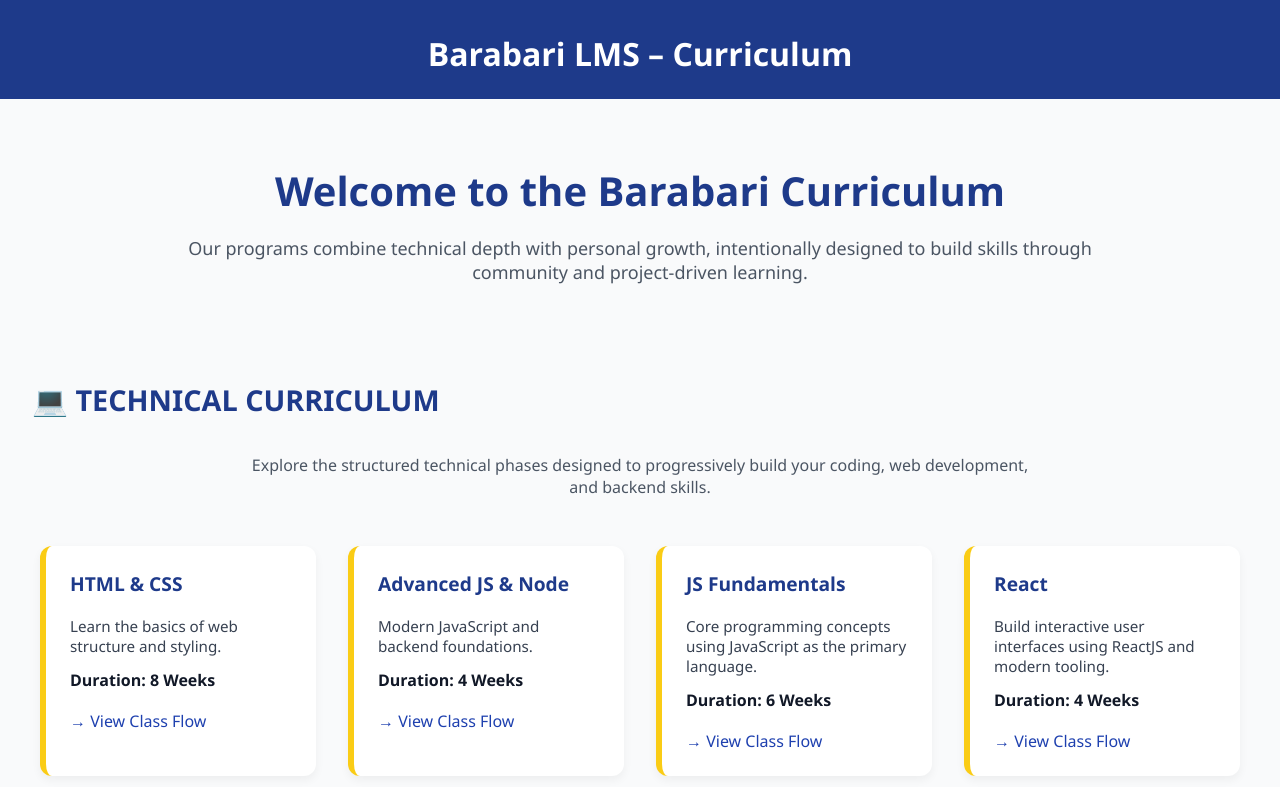
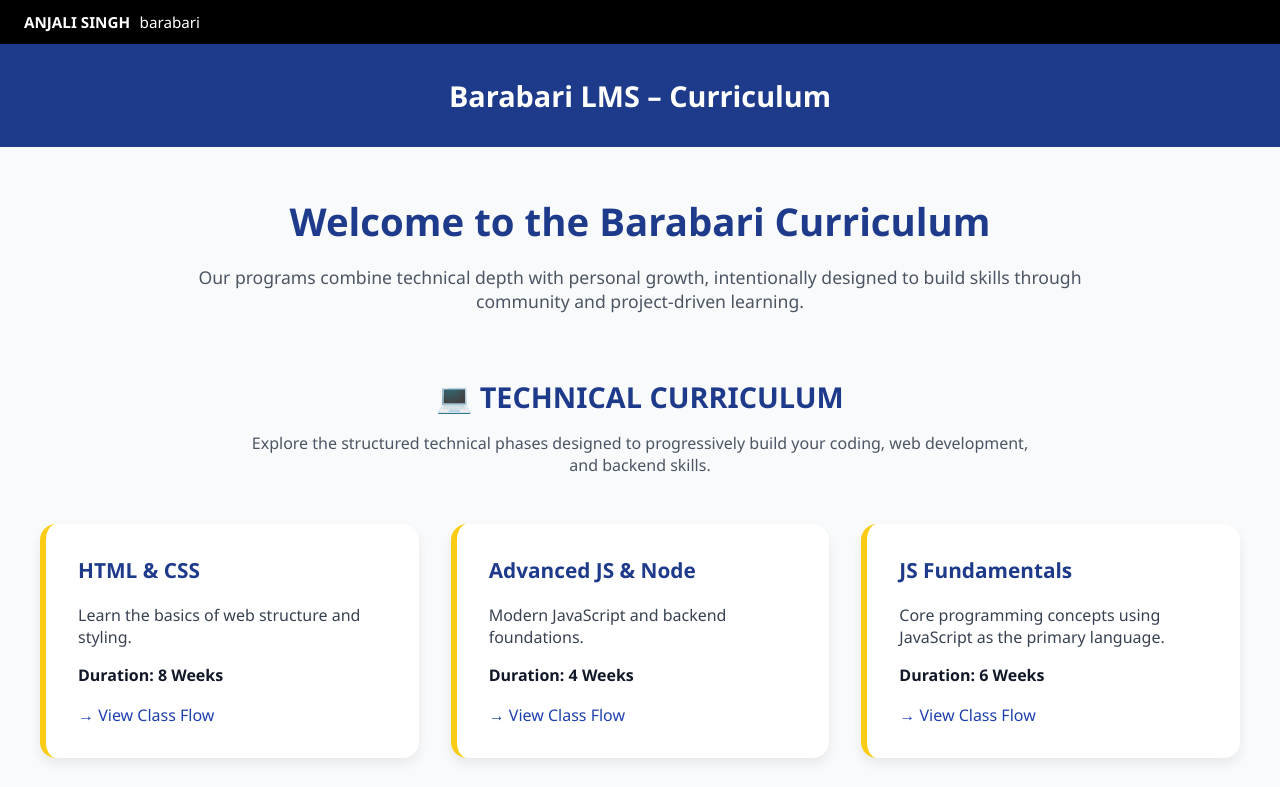
Before and after one commit to Anjali-here/barabari-lms, a plain HTML site: page index.html in a window 1280 px wide. Shown: the top 787 px of the page. Drawn offline with Linux system fonts and the light colour scheme.

Commit message:
Update index.html

```diff
--- a/index.html
+++ b/index.html
@@ -6,7 +6,6 @@
   <title>Barabari LMS – Curriculum</title>
   <link href="https://fonts.googleapis.com/css2?family=Inter:wght@400;600;700&display=swap" rel="stylesheet">
   <style>
-    /* existing CSS above... */
     body {
       margin: 0;
       font-family: "Segoe UI", sans-serif;
@@ -14,120 +13,138 @@
       color: #111827;
     }
 
+    /* Top Navbar */
+    .topbar {
+      background-color: #000;
+      color: white;
+      display: flex;
+      align-items: center;
+      padding: 0.75rem 1.5rem;
+      font-weight: 600;
+      font-size: 0.95rem;
+    }
+
+    .topbar span {
+      margin-left: 0.6rem;
+      font-weight: 400;
+    }
+
+    /* Header Section */
     header {
       background-color: #1e3a8a;
       color: white;
       text-align: center;
-      padding: 2rem 1rem 1.5rem;
+      padding: 2rem 1rem;
     }
 
     header h1 {
       margin: 0;
-      font-size: 2rem;
+      font-size: 1.8rem;
+      font-weight: 700;
     }
 
-    .main-tabs {
-      display: flex;
-      justify-content: center;
-      gap: 2rem;
-      margin-top: 1rem;
+    /* Intro Section */
+    .intro {
+      max-width: 960px;
+      margin: 3rem auto 2rem;
+      padding: 0 1rem;
+      text-align: center;
     }
 
-    .main-tabs a {
-      color: #e0e7ff;
-      text-decoration: none;
-      font-size: 1.1rem;
-      font-weight: 500;
-      padding: 0.4rem 1.2rem;
-      border-radius: 6px;
-      transition: background 0.3s;
+    .intro h2 {
+      font-size: 2.4rem;
+      margin-bottom: 1rem;
+      color: #1e3a8a;
     }
 
-    .main-tabs a:hover {
-      background-color: rgba(255, 255, 255, 0.1);
+    .intro p {
+      font-size: 1.1rem;
+      color: #4b5563;
     }
 
     .section-title {
-      display: flex;
-      align-items: center;
-      padding: 2rem 2rem 1.2rem;
-      font-size: 1.4rem;
-      font-weight: bold;
+      text-align: center;
+      margin-top: 4rem;
+      font-size: 1.8rem;
+      color: #1e3a8a;
+      font-weight: 700;
     }
 
-    .section-title img {
-      margin-right: 0.6rem;
+    .section-description {
+      max-width: 800px;
+      margin: 1rem auto 3rem;
+      text-align: center;
+      color: #4b5563;
+      font-size: 1rem;
     }
 
-    .units-container {
+    /* Card Grid */
+    .card-grid {
       display: grid;
-      grid-template-columns: repeat(auto-fit, minmax(260px, 1fr));
-      gap: 1.5rem;
-      padding: 0 2rem 3rem;
+      grid-template-columns: repeat(auto-fit, minmax(300px, 1fr));
+      gap: 2rem;
+      padding: 0 2rem 4rem;
       max-width: 1200px;
       margin: auto;
     }
 
-    .unit-box {
-      background-color: white;
+    .card {
+      background: #fff;
+      border-radius: 16px;
+      box-shadow: 0 6px 12px rgba(0, 0, 0, 0.07);
+      padding: 2rem;
       border-left: 6px solid #facc15;
-      border-radius: 12px;
-      padding: 1.5rem;
-      box-shadow: 0 2px 8px rgba(0, 0, 0, 0.05);
-      transition: transform 0.2s ease;
+      transition: transform 0.2s;
     }
 
-    .unit-box:hover {
-      transform: translateY(-4px);
+    .card:hover {
+      transform: translateY(-6px);
     }
 
-    .unit-box h3 {
+    .card h3 {
       margin-top: 0;
       color: #1e3a8a;
-      font-size: 1.1rem;
+      font-size: 1.3rem;
     }
 
-    .unit-box ul {
-      list-style: disc;
-      padding-left: 1.25rem;
-      margin-top: 0.5rem;
+    .card p {
+      font-size: 1rem;
+      color: #374151;
+      margin-bottom: 1rem;
     }
 
-    .unit-box ul li {
-      margin-bottom: 0.4rem;
+    .card .duration {
+      font-weight: 600;
+      margin-bottom: 0.6rem;
+      color: #111827;
     }
 
-    .unit-box ul li a {
+    .card a {
+      display: inline-block;
+      margin-top: 0.5rem;
+      font-weight: 500;
+      color: #1e40af;
       text-decoration: none;
-      color: #111827;
-      font-weight: 500;
     }
 
-    .unit-box ul li a:hover {
-      color: #facc15;
+    .card a:hover {
+      text-decoration: underline;
     }
-    /* Add below styles to support new card types */
-
-    .card-grid { display: grid; grid-template-columns: repeat(auto-fit, minmax(260px,1fr)); gap: 2rem; padding: 0 2rem 4rem; max-width:1200px; margin:auto; }
-    .card { background:#fff; border-radius:12px; box-shadow:0 4px 10px rgba(0,0,0,0.05); padding:1.5rem; border-left:6px solid #facc15; transition:transform .2s; }
-    .card:hover { transform:translateY(-4px); }
-    .card h3 { margin-top:0; color:#1e3a8a; font-size:1.2rem; }
-    .card p { font-size:0.95rem; color:#374151; margin-bottom:0.8rem; }
-    .card .duration { font-weight:600; margin-bottom:0.6rem; }
-    .card a { display:inline-block; margin-top:0.6rem; font-weight:500; color:#1e40af; text-decoration:none; }
-    .card a:hover { text-decoration:underline; }
-
-    /* Intro & sections */
-    .intro { max-width:960px; margin:4rem auto 2rem; padding:0 1rem; text-align:center; }
-    .intro h2 { font-size:2.5rem; margin-bottom:1rem; color:#1e3a8a; }
-    .intro p { font-size:1.125rem; color:#4b5563; }
-    .section-title { text-align:center; margin-top:4rem; font-size:1.8rem; color:#1e3a8a; font-weight:700; }
-    .section-description { max-width:800px; margin:1rem auto 3rem; text-align:center; color:#4b5563; font-size:1rem; }
   </style>
 </head>
 <body>
-  <header><h1>Barabari LMS – Curriculum</h1></header>
 
+  <!-- Top Navbar -->
+  <div class="topbar">
+    ANJALI SINGH <span>barabari</span>
+  </div>
+
+  <!-- Header -->
+  <header>
+    <h1>Barabari LMS – Curriculum</h1>
+  </header>
+
+  <!-- Welcome Section -->
   <section class="intro">
     <h2>Welcome to the Barabari Curriculum</h2>
     <p>Our programs combine technical depth with personal growth, intentionally designed to build skills through community and project-driven learning.</p>
@@ -135,77 +152,73 @@
 
   <!-- TECHNICAL CURRICULUM -->
   <div class="section-title">💻 TECHNICAL CURRICULUM</div>
-  <div class="section-description">Explore the structured technical phases designed to progressively build your coding, web development, and backend skills.</div>
+  <div class="section-description">
+    Explore the structured technical phases designed to progressively build your coding, web development, and backend skills.
+  </div>
 
   <section class="card-grid">
-    <!-- HTML & CSS -->
     <div class="card">
       <h3>HTML & CSS</h3>
       <p>Learn the basics of web structure and styling.</p>
       <div class="duration">Duration: 8 Weeks</div>
-      <a href="https://www.notion.so/View-Class-Flow-2137f141f7cb80e8804eddc8c7232916?pvs=21" target="_blank">→ View Class Flow</a>
+      <a href="#" target="_blank">→ View Class Flow</a>
     </div>
 
-    <!-- Advanced JS & Node -->
     <div class="card">
       <h3>Advanced JS & Node</h3>
-     <p>Modern JavaScript and backend foundations.</p>
-  <div class="duration">Duration: 4 Weeks</div>
-  <a href="advanced-js-node.html" target="_blank">→ View Class Flow</a>
-  </div>
+      <p>Modern JavaScript and backend foundations.</p>
+      <div class="duration">Duration: 4 Weeks</div>
+      <a href="#" target="_blank">→ View Class Flow</a>
+    </div>
 
-    <!-- JS Fundamentals -->
     <div class="card">
       <h3>JS Fundamentals</h3>
       <p>Core programming concepts using JavaScript as the primary language.</p>
       <div class="duration">Duration: 6 Weeks</div>
-      <a href="https://www.notion.so/View-Class-Flow-2137f141f7cb80eabb44f22542aba080?pvs=21" target="_blank">→ View Class Flow</a>
+      <a href="#" target="_blank">→ View Class Flow</a>
     </div>
 
-    <!-- React -->
     <div class="card">
       <h3>React</h3>
       <p>Build interactive user interfaces using ReactJS and modern tooling.</p>
       <div class="duration">Duration: 4 Weeks</div>
-      <a href="https://www.notion.so/View-Class-Flow-2137f141f7cb8017b368ca921ca0f553?pvs=21" target="_blank">→ View Class Flow</a>
+      <a href="#" target="_blank">→ View Class Flow</a>
     </div>
 
-    <!-- DSA -->
     <div class="card">
       <h3>DSA</h3>
       <p>Ongoing sessions for data structures and algorithmic problem-solving.</p>
       <div class="duration">Duration: Continuous</div>
-      <a href="https://www.notion.so/View-Class-Flow-2137f141f7cb80e89c8ae2d05544f4bc?pvs=21" target="_blank">→ View Class Flow</a>
+      <a href="#" target="_blank">→ View Class Flow</a>
     </div>
 
-    <!-- Express & MongoDB -->
     <div class="card">
       <h3>Express & MongoDB</h3>
       <p>Back-end development fundamentals using Express and MongoDB.</p>
       <div class="duration">Duration: 4 Weeks</div>
-      <a href="https://www.notion.so/View-Class-Flow-2137f141f7cb8036a06cc162d3c90a87?pvs=21" target="_blank">→ View Class Flow</a>
+      <a href="#" target="_blank">→ View Class Flow</a>
     </div>
 
-    <!-- DOM -->
     <div class="card">
       <h3>DOM</h3>
       <p>Master DOM manipulation for dynamic web experiences.</p>
       <div class="duration">Duration: 4 Weeks</div>
-      <a href="https://www.notion.so/View-Class-Flow-2137f141f7cb80508009fc9c6c73d38a?pvs=21" target="_blank">→ View Class Flow</a>
+      <a href="#" target="_blank">→ View Class Flow</a>
     </div>
 
-    <!-- AI Tools -->
     <div class="card">
       <h3>AI Tools</h3>
       <p>Explore the applications of AI in content generation and automation.</p>
       <div class="duration">Duration: 4 Weeks</div>
-      <a href="https://www.notion.so/View-Class-Flow-2137f141f7cb80aab10fd8c9026c1501?pvs=21" target="_blank">→ View Class Flow</a>
+      <a href="#" target="_blank">→ View Class Flow</a>
     </div>
   </section>
 
   <!-- NON-TECHNICAL CURRICULUM -->
   <div class="section-title">🧠 NON-TECHNICAL CURRICULUM</div>
-  <div class="section-description">Soft skill development through seminars, simulations, and interview readiness to complement your technical growth.</div>
+  <div class="section-description">
+    Soft skill development through seminars, simulations, and interview readiness to complement your technical growth.
+  </div>
 
   <section class="card-grid">
     <div class="card">
```
